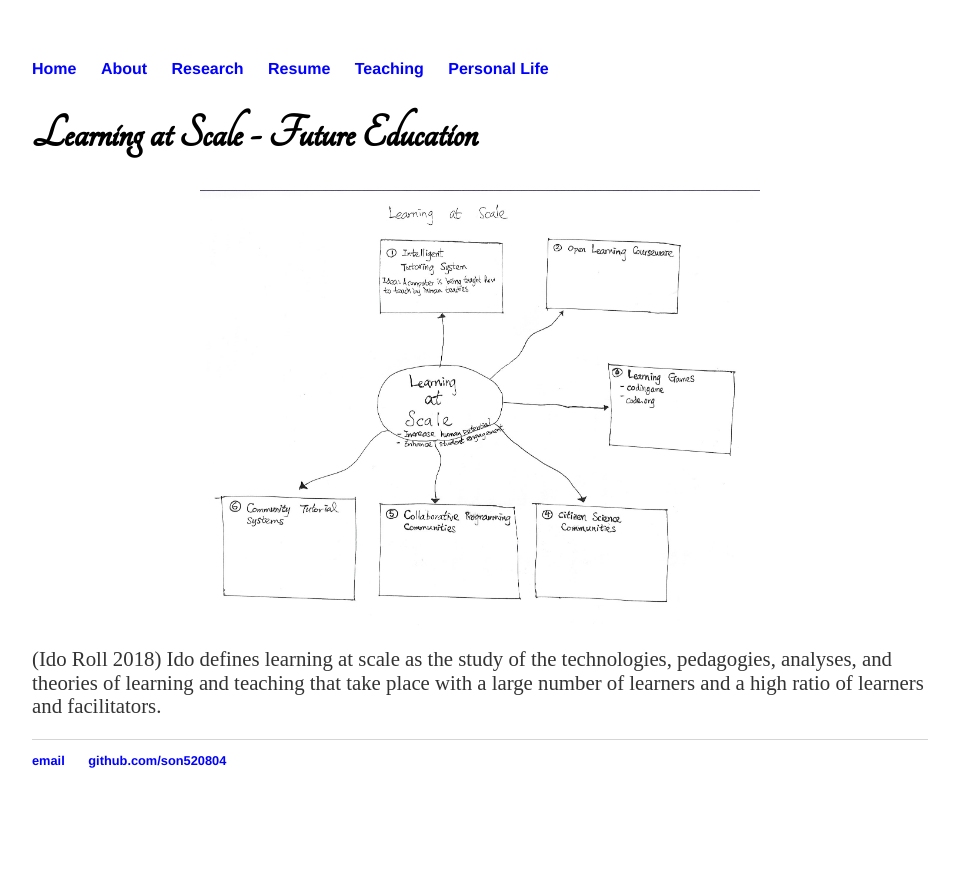
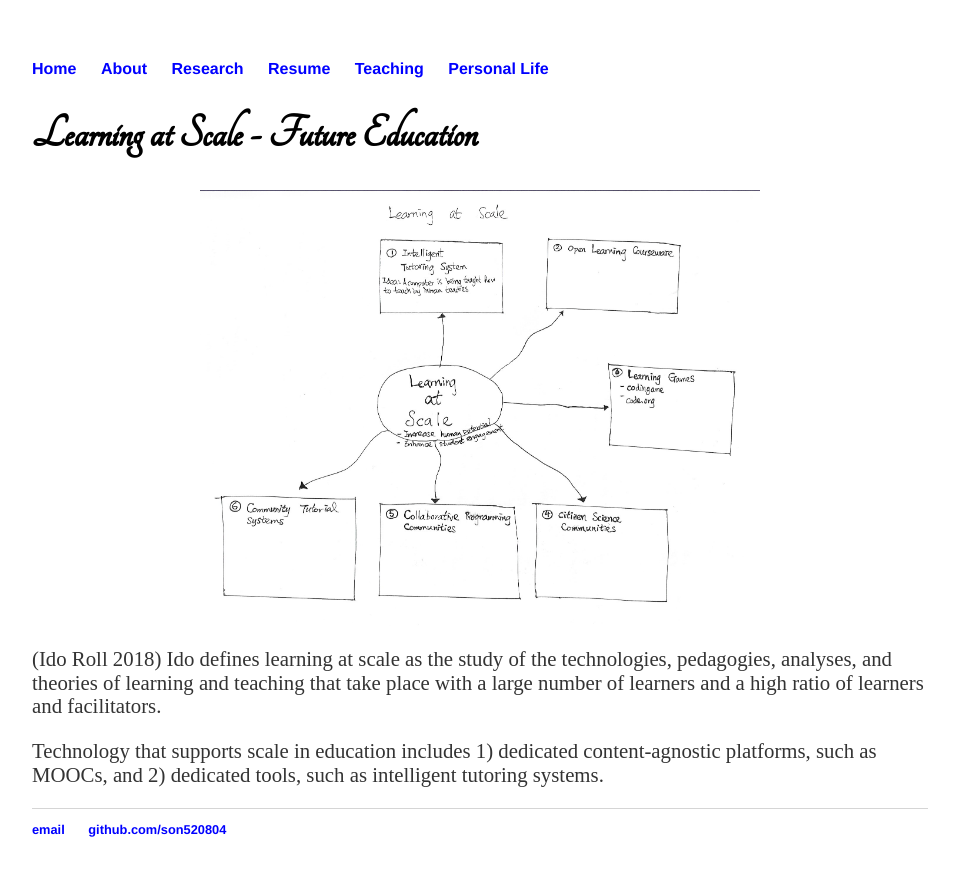
Before and after one commit to son520804/son520804.github.io, a Jekyll site: the page built from cv/learning_at_scale/index.html, in a window 1280 px wide. Shown: the top 876 px of the page, without its empty margins (160-1114 px from the left). Built offline with Jekyll 4.4.1, drawn with Linux system fonts in a browser that asks for light colours.

Commit message:
Update index.html

```diff
--- a/cv/learning_at_scale/index.html
+++ b/cv/learning_at_scale/index.html
@@ -30,6 +30,10 @@ title: Concept of Learning at Scale
                 <img src="learning_at_scale.PNG" class="about" alt="profile picture" style="width:62.5%"/>
             </div>
 		<p>(Ido Roll 2018) Ido defines learning at scale as the study of the technologies, pedagogies, analyses, and theories of learning and teaching that take place with a large number of learners and a high ratio of learners and facilitators.</p>
+		<p>Technology that supports scale in education includes 1) dedicated content-agnostic platforms, such as MOOCs, and 2) dedicated tools, such as intelligent tutoring systems.</p>
+
+
+
         </main>
     </body>
 </html>
```
